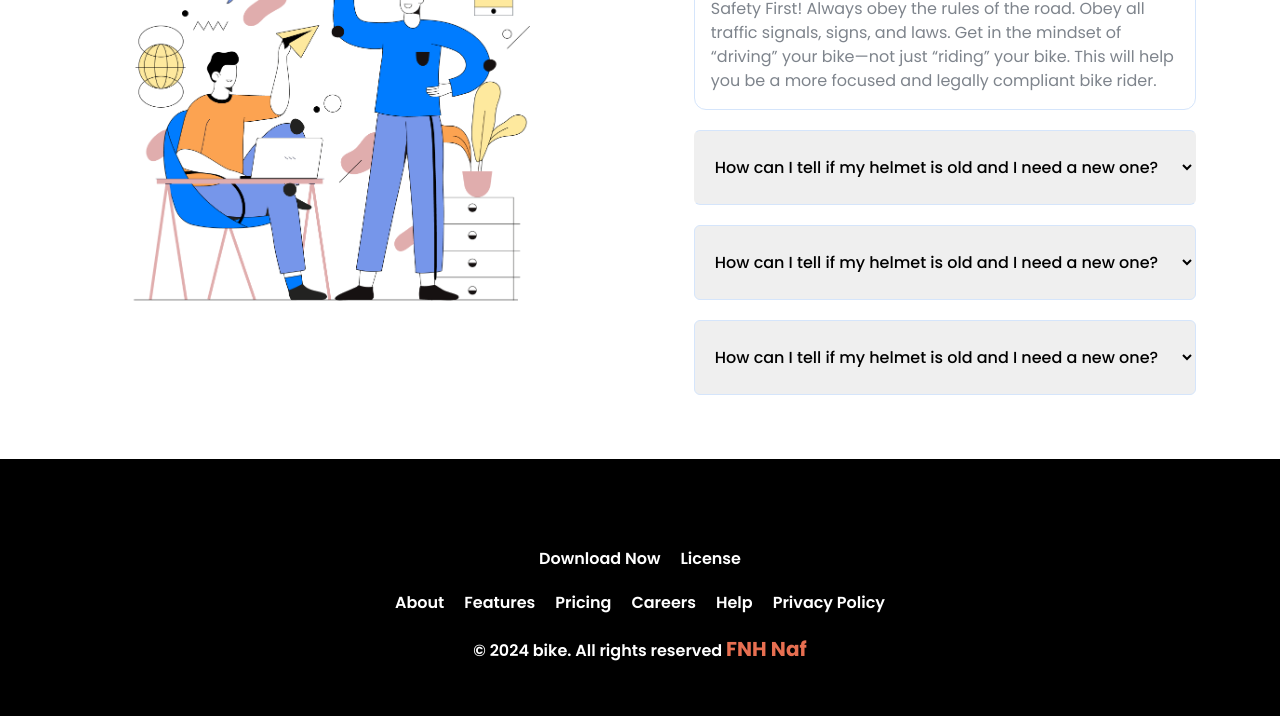
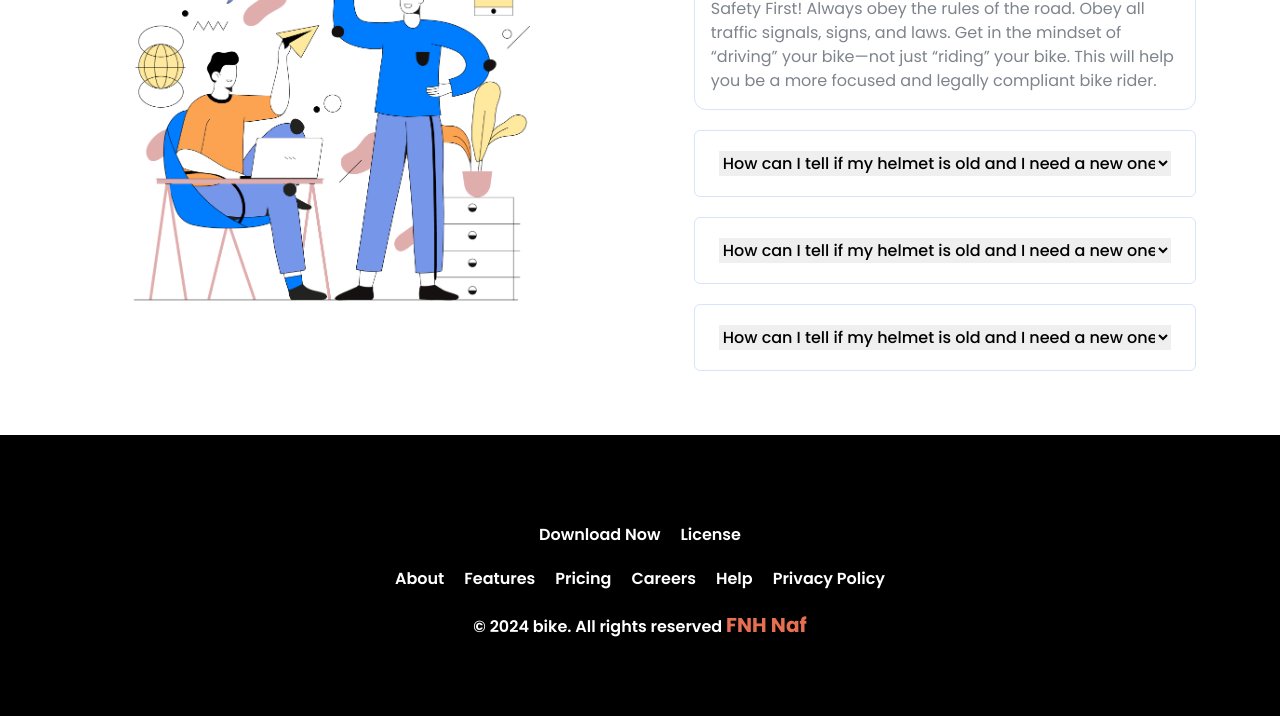
Before and after one commit to fnhnafiz/BikerZoneWithTailwindCss, a plain HTML site: page index.html in a window 1280 px wide. Shown: the part 2541-3257 px from the top of the page. Drawn offline with nearby package versions, Linux system fonts and the light colour scheme.

Commit message:
update a css

```diff
--- a/index.html
+++ b/index.html
@@ -286,27 +286,33 @@
             <!--first Faq-->
             <!---Second Faq-->
             <div class="">
-              <select
-                class="py-6 px-4 w-full mt-5 border font-medium border-[#D5E5FB] rounded-md border-x-transparent"
+              <div
+                class="px-6 py-5 mt-5 border font-medium border-[#D5E5FB] rounded-md"
               >
+                <select class="w-full">
                   <option>
                     How can I tell if my helmet is old and I need a new one?
                   </option>
                 </select>
-              <select
-                class="py-6 px-4 w-full mt-5 border font-medium border-[#D5E5FB] rounded-md"
+              </div>
+              <div
+                class="px-6 py-5 mt-5 border font-medium border-[#D5E5FB] rounded-md"
               >
+                <select class="w-full">
                   <option>
                     How can I tell if my helmet is old and I need a new one?
                   </option>
                 </select>
-              <select
-                class="py-6 px-4 w-full mt-5 border font-medium border-[#D5E5FB] rounded-md"
+              </div>
+              <div
+                class="px-6 py-5 mt-5 border font-medium border-[#D5E5FB] rounded-md"
               >
+                <select class="w-full">
                   <option>
                     How can I tell if my helmet is old and I need a new one?
                   </option>
                 </select>
+              </div>
             </div>
             <!---Second Faq-->
           </div>
```
Lines whose indentation alone changed are shown as unchanged.
